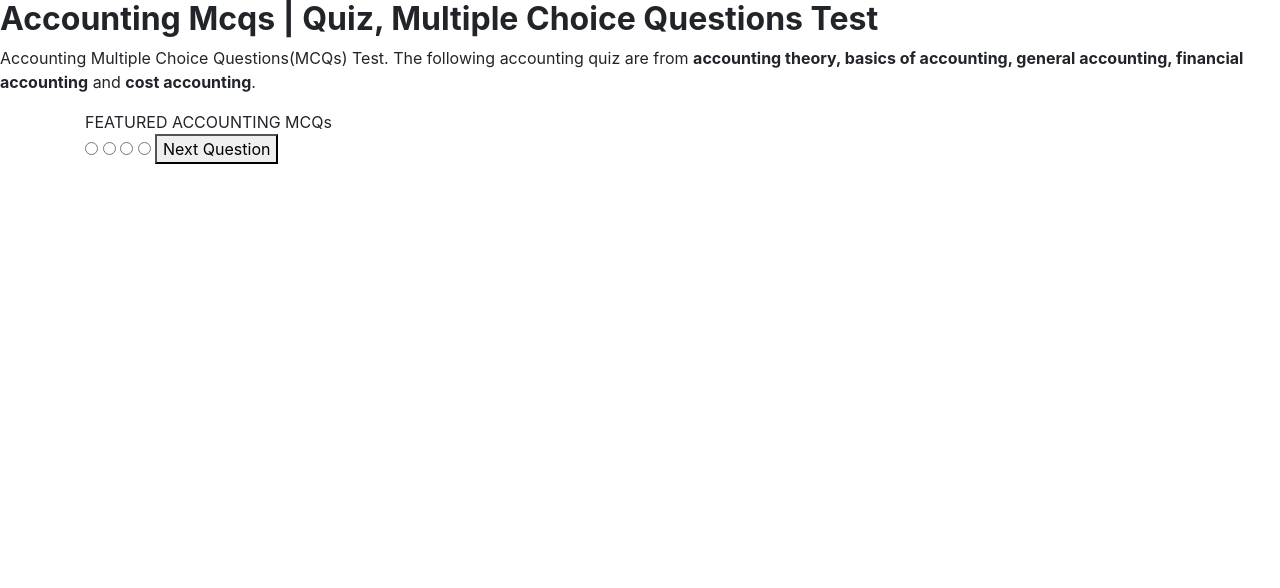
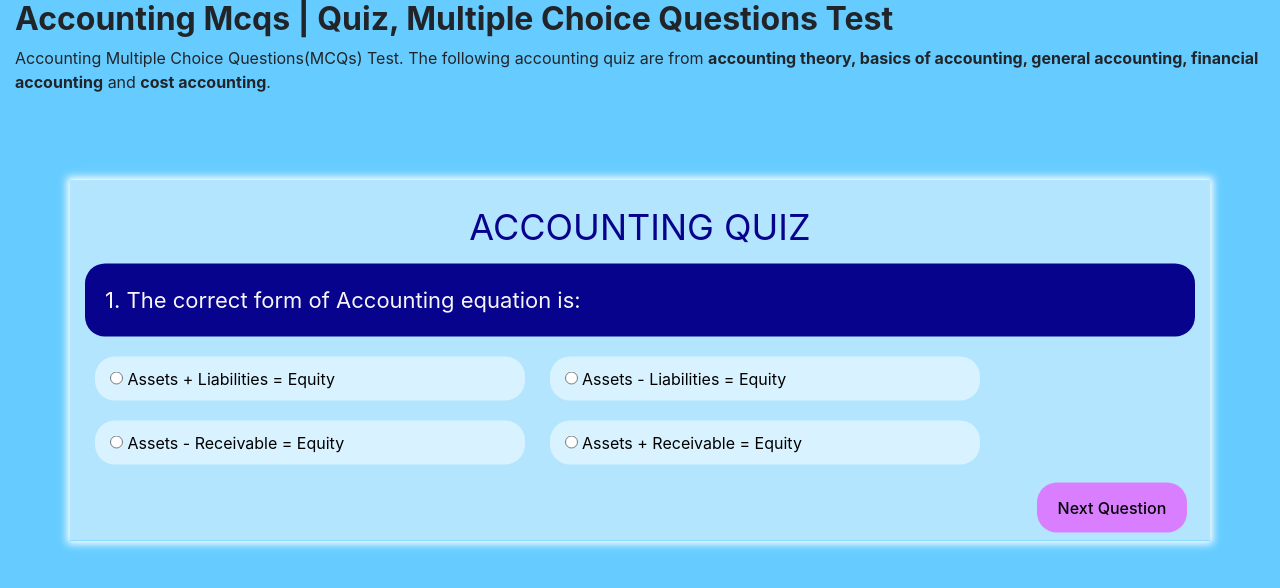
Before and after one commit to arbeenasara/Quiz-App, a plain HTML site: page index.html in a window 1280 px wide. Drawn offline with nearby package versions, Linux system fonts and the light colour scheme.

Commit message:
Quiz App

```diff
--- a/app.js
+++ b/app.js
@@ -0,0 +1,47 @@
+var currentQuestion = 0;
+var score = 0;
+var totQuestions = questions.length;
+
+var container = document.getElementById('quizContainer');
+var questionEl = document.getElementById('question');
+var opt1 = document.getElementById('opt1');
+var opt2 = document.getElementById('opt2');
+var opt3 = document.getElementById('opt3');
+var opt4 = document.getElementById('opt4');
+var nextButton = document.getElementById('nextButton');
+var resultCont = document.getElementById('result');
+
+function loadQuestion (questionIndex) {
+    var q = questions[questionIndex];
+    questionEl.textContent = (questionIndex + 1) + '. ' + q.question;
+    opt1.textContent = q.option1;
+    opt2.textContent = q.option2;
+    opt3.textContent = q.option3;
+    opt4.textContent = q.option4;
+};
+
+function loadNextQuestion () {
+    var selectedOption = document.querySelector('input[type=radio]:checked');
+    if(!selectedOption){
+        alert("Please select your answer!");
+        return;
+    }
+    var answer = selectedOption.value;
+    if(questions[currentQuestion].answer == answer){
+        score += 2;
+    }
+    selectedOption.checked = false;
+    currentQuestion++;
+    if(currentQuestion == totQuestions - 1){
+        nextButton.textContent = 'Finish';
+    }
+    if(currentQuestion == totQuestions){
+        container.style.display = 'none';
+        resultCont.style.display = '';
+        resultCont.textContent = 'Your Score: ' + score + '/40';
+        return;
+    }
+    loadQuestion(currentQuestion);
+}
+
+loadQuestion(currentQuestion);
--- a/index.html
+++ b/index.html
@@ -13,12 +13,12 @@
     <link rel="stylesheet" href="https://maxcdn.bootstrapcdn.com/bootstrap/4.0.0/css/bootstrap.min.css" integrity="sha384-Gn5384xqQ1aoWXA+058RXPxPg6fy4IWvTNh0E263XmFcJlSAwiGgFAW/dAiS6JXm" crossorigin="anonymous">
 </head>
 <body>
-    <div class="">
+    <div class="container-fluid">
         <h2><strong> Accounting Mcqs | Quiz, Multiple Choice Questions Test </strong></h2>
         <p> Accounting Multiple Choice Questions(MCQs) Test. The following accounting quiz are from <strong> accounting theory, basics of accounting, general accounting, financial accounting</strong> and <strong>cost accounting</strong>.</p>
     </div>
-    <div id="quizContainer" class="container">
-        <div class="title">FEATURED ACCOUNTING MCQs</div>
+    <div id="quizContainer" class="container box">
+        <div class="title">ACCOUNTING QUIZ</div>
         <div id="question" class="question"></div>
         <label class="option">
             <input type="radio" name="option" value="1">
@@ -36,16 +36,18 @@
             <input type="radio" name="option" value="4">
             <span id="opt4"></span>
         </label>
+        <br>
         <button id="nextButton" class="next-btn" onclick="loadNextQuestion();">Next Question</button>
     </div>
-    <div id="result" class="container result" style="display: none;">
+    <div id="result" class="container result-box result" style="display: none;">
     </div>
 
 
 
     <!-- JS -->
+    <script src="question.js"></script>
     <script src="app.js"></script>
-    <script src="question.js"></script>
+
 
     <!-- jQuery,Popper.js,Bootstrap JS -->
     <script src="https://code.jquery.com/jquery-3.2.1.slim.min.js" integrity="sha384-KJ3o2DKtIkvYIK3UENzmM7KCkRr/rE9/Qpg6aAZGJwFDMVNA/GpGFF93hXpG5KkN" crossorigin="anonymous"></script>
--- a/question.js
+++ b/question.js
@@ -0,0 +1,141 @@
+var questions = [{
+    "question": "The correct form of Accounting equation is:",
+    "option1": "Assets + Liabilities = Equity",
+    "option2": "Assets - Liabilities = Equity",
+    "option3": "Assets - Receivable = Equity",
+    "option4": "Assets + Receivable = Equity",
+    "answer": "2"
+}, {
+    "question": "Withdrawal of inventory by the owner for personal use appears in trading account as a deduction from:",
+    "option1": "sales",
+    "option2": "purchases",
+    "option3": "overdrafts",
+    "option4": "none of these",
+    "answer": "2"
+}, {
+    "question": "What standards are used to prepare financial statements by most of the countries and companies?",
+    "option1": "International Financial Reporting Standards",
+    "option2": "International Financial Accounting Standards",
+    "option3": "International Accounting & Auditing Standards",
+    "option4": "International Risk Reporting Standards",
+    "answer": "1"
+}, {
+    "question": "Advance payments are recognized as:",
+    "option1": "receivable",
+    "option2": "payable",
+    "option3": "bad debt",
+    "option4": "none of these",
+    "answer": "1"
+}, {
+    "question": "What from the following is NOT a current asset?",
+    "option1": "Patents",
+    "option2": "Inventory",
+    "option3": "Cash",
+    "option4": "Trade receivables",
+    "answer": "1"
+}, {
+    "question": "Depreciable amount =",
+    "option1": "Cost of an asset + Residual value",
+    "option2": "Cost of an asset - Residual value",
+    "option3": "Residual value - Cost of an asset",
+    "option4": "None of these",
+    "answer": "2"
+}, {
+    "question": "What from the following is NOT a non-current asset?",
+    "option1": "Capital",
+    "option2": "Property",
+    "option3": "Patents",
+    "option4": "Inventory",
+    "answer": "4"
+}, {
+    "question": "The accounting process of allocation cost of intangible assets is called:",
+    "option1": "Amortization",
+    "option2": "Depletion",
+    "option3": "Going Concern",
+    "option4": "Residual Value",
+    "answer": "1"
+}, {
+    "question": "What from the following is NOT a capital expense?",
+    "option1": "Purchase of property",
+    "option2": "Purchase of office equipment",
+    "option3": "Replacement of a vehicle",
+    "option4": "Repair of a vehicle",
+    "answer": "4"
+}, {
+    "question": "Depreciation is normally charged as:",
+    "option1": "payable",
+    "option2": "receivable",
+    "option3": "expenses",
+    "option4": "advances",
+    "answer": "3"
+}, {
+    "question": "Raw materials that are remaining at the end of the reporting period are treated as:",
+    "option1": "liabilities",
+    "option2": "expenses",
+    "option3": "fixed assets",
+    "option4": "current assets",
+    "answer": "4"
+}, {
+    "question": "The goods that have not been sold to the customers till the end of the reporting period are considered as",
+    "option1": "inventories",
+    "option2": "expenses",
+    "option3": "sales",
+    "option4": "purchases",
+    "answer": "1"
+}, {
+    "question": "The goods that have been sold to the customers are treated as ____ in the financial statements.",
+    "option1": "inventories",
+    "option2": "expenses",
+    "option3": "income",
+    "option4": "debt",
+    "answer": "2"
+}, {
+    "question": "A bank overdraft is shown as a/an ____ balance in the bank statement.",
+    "option1": "debit",
+    "option2": "credit",
+    "option3": "credit - debit",
+    "option4": "none of these",
+    "answer": "1"
+}, {
+    "question": "Which from the following is included in the cost of purchases?",
+    "option1": "Abnormal loss",
+    "option2": "Freight in",
+    "option3": "Rent of store",
+    "option4": "Administrative Salaries",
+    "answer": "2"
+}, {
+    "question": "Any transaction which cannot be recorded in any book of prime entry is recorded in:",
+    "option1": "Cash book",
+    "option2": "Petty cash book",
+    "option3": "General journal",
+    "option4": "Day books",
+    "answer": "3"
+}, {
+    "question": "Cheques issued but not presented, cause the bank statement balance to be ____ the cash book balance.",
+    "option1": "greater than",
+    "option2": "less than",
+    "option3": "equal to",
+    "option4": "the two statements are irrelevant",
+    "answer": "1"
+}, {
+    "question": "The capital of a business is Rs.100,000 and the liabilities are Rs.40,000. What are the total assets?",
+    "option1": "Rs.40,000",
+    "option2": "Rs.60,000",
+    "option3": "Rs.100,000",
+    "option4": "Rs.140,000",
+    "answer": "4"
+}, {
+    "question": "A company had opening inventory of Rs.200,000. Sales and purchases during the period were of Rs.400,000 and Rs.80,000 respectively. What is the gross profit for the period if the closing inventory was worth Rs.100,000?",
+    "option1": "Rs.20,000",
+    "option2": "Rs.120,000",
+    "option3": "Rs.220,000",
+    "option4": "Rs.320,000",
+    "answer": "3"
+}, {
+    "question": "A debit entry usually represents:",
+    "option1": "Assets and Expenses",
+    "option2": "Assets and Income",
+    "option3": "Liabilities and Income",
+    "option4": "Liabilities and Expenses",
+    "answer": "1"
+}];
--- a/style.css
+++ b/style.css
@@ -0,0 +1,98 @@
+body{
+    background: #6cf !important;
+}
+
+.box{
+    height: auto;
+    width: 1000px;
+    position: absolute;
+    margin-top: 250px;
+    margin-bottom: 100px;
+    left: 50%;
+    transform: translateX(-50%) translateY(-50%);
+    background: rgba(255, 255, 255, 0.5);
+    box-shadow: 0 0 8px 3px #fff;
+}
+
+.result-box{
+    height: auto;
+    width: 1000px;
+    position: absolute;
+    margin-top: 80px;
+    margin-bottom: 100px;
+    left: 50%;
+    transform: translateX(-50%) translateY(-50%);
+    background: rgba(255, 255, 255, 0.5);
+    box-shadow: 0 0 8px 3px #fff;
+}
+
+.title
+{
+    padding-top: 20px;
+    text-align: center;
+    font-size: 36px;
+    text-transform: uppercase;
+    color: #08038C;
+}
+
+.question
+{
+    padding: 20px;
+    font-size: 22px;
+    background: #08038C;
+    border-radius: 20px;
+    margin: 10px 0 10px 0;
+    color: #f6f6f6;
+}
+
+.option
+{
+    width: 430px;
+    display: inline-block;
+    padding: 10px 10px 10px 15px;
+    vertical-align: middle;
+    background: rgba(255, 255, 255, 0.5);
+    margin: 10px 10px 10px 10px;
+    color: black;
+    border-radius: 20px;
+    justify-content: center;
+}
+
+.option:hover
+{
+    background: #08038C;
+    color: #f6f6f6;
+}
+
+.next-btn
+{
+    border: none;
+    outline: none;
+    background: rgba(255, 25, 255, 0.5);
+    width: 150px;
+    height: 50px;
+    border-radius: 20px;
+    cursor: pointer;
+    float: right;
+    margin: 8px;
+    font-weight: 500;
+}
+
+.next-btn:hover
+{
+    background: #08038C;
+    color: #f6f6f6;
+}
+
+.result
+{
+    height: auto;
+    text-align: center;
+    font-size: 50px;
+}
+
+.option input:checked .option
+{
+    background: #08038C;
+    color: black;
+}
```
